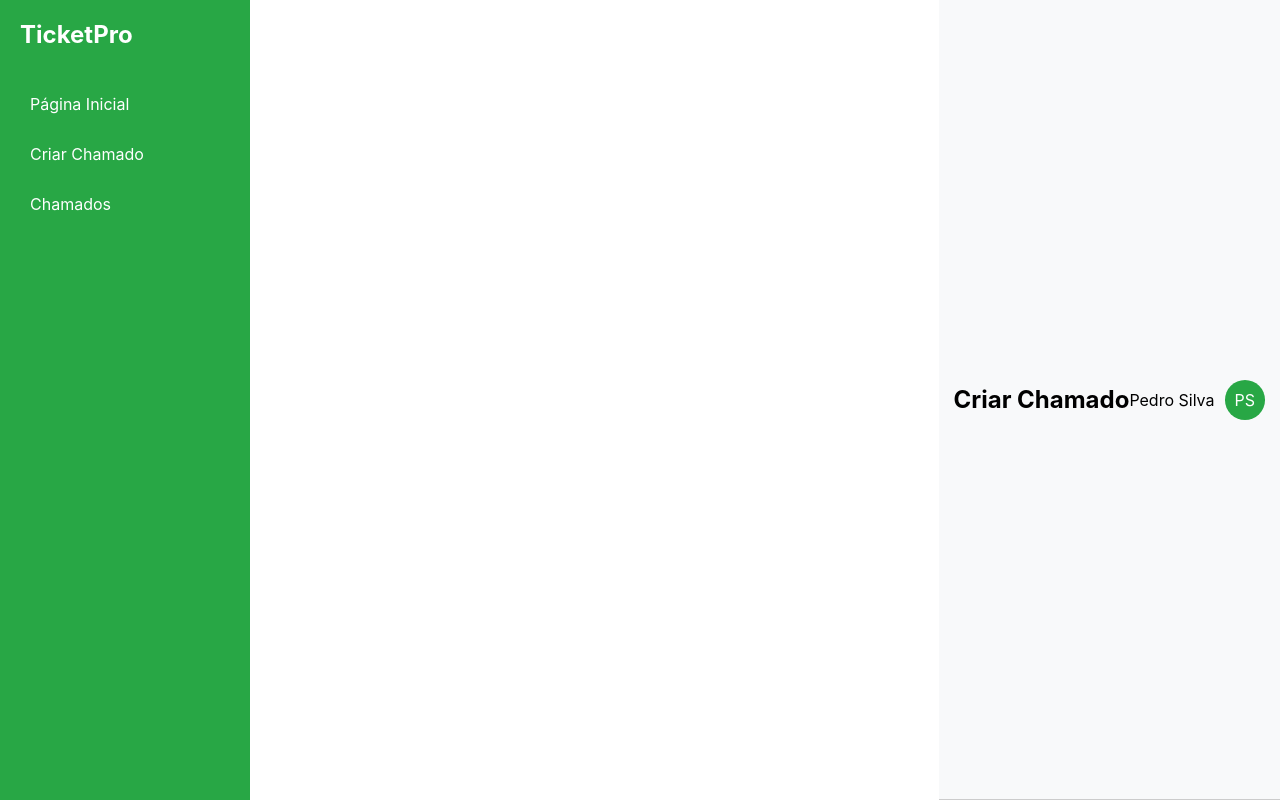
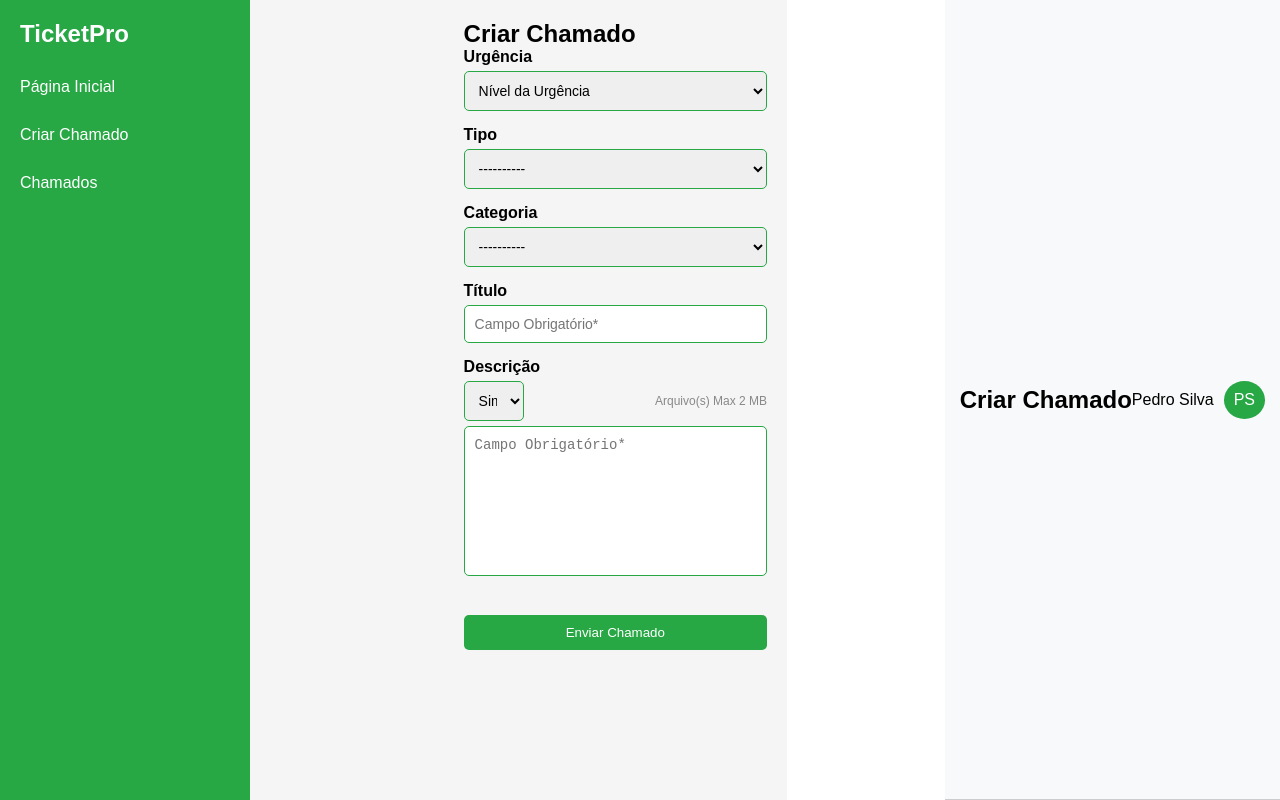
Before and after one commit to gabryelinno/TicketPro, a plain HTML site: page docs/criar-chamado.html in a window 1280 px wide. Drawn offline with Linux system fonts and the light colour scheme.

Commit message:
Abertura do chamado
Configurado tela de abertura de chamado.

```diff
--- a/docs/criar-chamado.html
+++ b/docs/criar-chamado.html
@@ -114,14 +114,192 @@
             </ul>
         </div>
 
-        <div class="main-content2"></div>
-        <div class="header2">
-            <h1>Criar Chamado</h1>
-            <div class="user-info2">
-                <span>Pedro Silva</span>
-                <div class="user-avatar2">PS</div>
+
+
+</html>
+
+<!-- descrição para chamado -->
+
+<!DOCTYPE html>
+<html lang="pt-BR">
+<head>
+    <meta charset="UTF-8">
+    <meta name="viewport" content="width=device-width, initial-scale=1.0">
+    <title>TicketPro - Criar Chamado</title>
+    <style>
+        body {
+            font-family: Arial, sans-serif;
+            background-color: #f5f5f5;
+            margin: 0;
+            padding: 0;
+            display: flex;
+        }
+        .sidebar {
+            width: 250px;
+            background-color: #28a745;
+            padding: 20px;
+            height: 100vh;
+            position: fixed;
+            color: white;
+        }
+        .sidebar h1 {
+            font-size: 24px;
+            margin-bottom: 20px;
+        }
+        .sidebar a {
+            color: white;
+            text-decoration: none;
+            display: block;
+            padding: 10px 0;
+            margin: 10px 0;
+        }
+        .sidebar a:hover {
+            background-color: #28a745;
+            padding-left: 10px;
+        }
+        .container {
+            margin-left: 270px;
+            padding: 20px;
+            width: calc(100% - 270px);
+        }
+        .form-group {
+            margin-bottom: 15px;
+        }
+        label {
+            display: block;
+            margin-bottom: 5px;
+            font-weight: bold;
+        }
+        select, input, textarea {
+            width: 100%;
+            padding: 10px;
+            border: 1px solid #28a745;
+            border-radius: 5px;
+            font-size: 14px;
+        }
+        textarea {
+            height: 150px;
+            resize: none;
+        }
+        .description-bar {
+            display: flex;
+            justify-content: space-between;
+            align-items: center;
+            margin-bottom: 5px;
+        }
+        .description-bar select {
+            width: 20%;
+            margin-right: 10px;
+        }
+        .file-info {
+            color: #888;
+            font-size: 12px;
+        }
+        .btn {
+            background-color: #28a745;
+            color: white;
+            padding: 10px 20px;
+            border: none;
+            border-radius: 5px;
+            cursor: pointer;
+            width: 100%;
+            margin-top: 20px;
+        }
+        .btn:hover {
+            background-color: #28a745;
+        }
+        .footer {
+            text-align: center;
+            margin-top: 20px;
+            font-size: 12px;
+            color: #888;
+        }
+    </style>
+</head>
+<body>
+
+    <div class="sidebar">
+        <h1>TicketPro</h1>
+        <a href="#">Página Inicial</a>
+        <a href="#">Criar Chamado</a>
+        <a href="#">Chamados</a>
+    </div>
+
+    <div class="container">
+        <h2>Criar Chamado</h2>
+
+        <div class="form-group">
+            <label for="urgencia">Urgência</label>
+            <select id="urgencia">
+                <option>Nível da Urgência</option>
+                <option>Baixa</option>
+                <option>Média</option>
+                <option>Alta</option>
+            </select>
+        </div>
+
+        <div class="form-group">
+            <label for="tipo">Tipo</label>
+            <select id="tipo">
+                <option>----------</option>
+                <option>Problema</option>
+                <option>Dúvida</option>
+                <option>Solicitação</option>
+            </select>
+        </div>
+
+        <div class="form-group">
+            <label for="categoria">Categoria</label>
+            <select id="categoria">
+                <option>----------</option>
+                <option>Hardware</option>
+                <option>Software</option>
+                <option>Rede</option>
+            </select>
+        </div>
+
+        <div class="form-group">
+            <label for="titulo">Título</label>
+            <input type="text" id="titulo" placeholder="Campo Obrigatório*">
+        </div>
+
+        <div class="form-group">
+            <label for="descricao">Descrição</label>
+            <div class="description-bar">
+                <select>
+                    <option>Simples</option>
+                    <option>Avançado</option>
+                </select>
+                <span class="file-info">Arquivo(s) Max 2 MB</span>
+            </div>
+            <textarea id="descricao" placeholder="Campo Obrigatório*"></textarea>
+        </div>
+
+        <button class="btn">Enviar Chamado</button>
+
+        <div class="footer">
+             </div>
             </div>
         </div>
+
+        </div>
+    </div>
+
 </body>
+</html>
 
-</html>
+<!-- nome do usuário logado -->
+
+<div class="main-content2"></div>
+<div class="header2">
+    <h1>Criar Chamado</h1>
+    <div class="user-info2">
+        <span>Pedro Silva</span>
+        <div class="user-avatar2">PS</div>
+        </div>
+  <div>
+
+
+    </div>
+    </div>
+</div>
```
